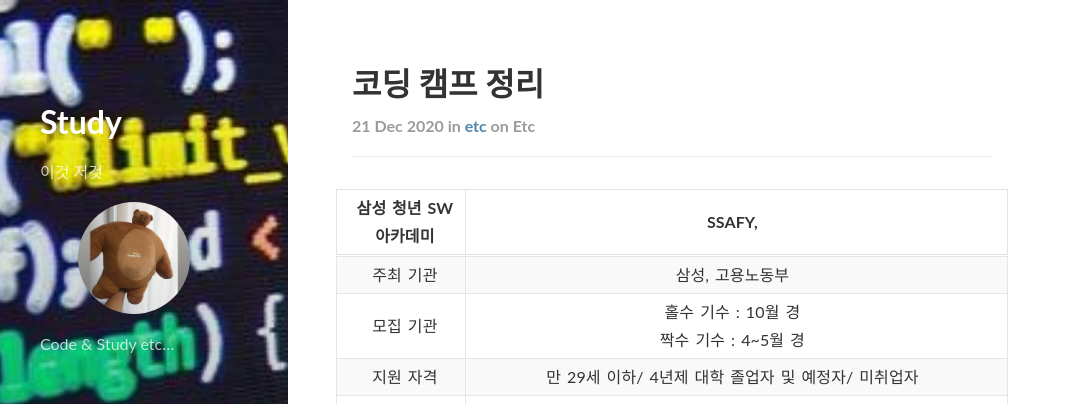
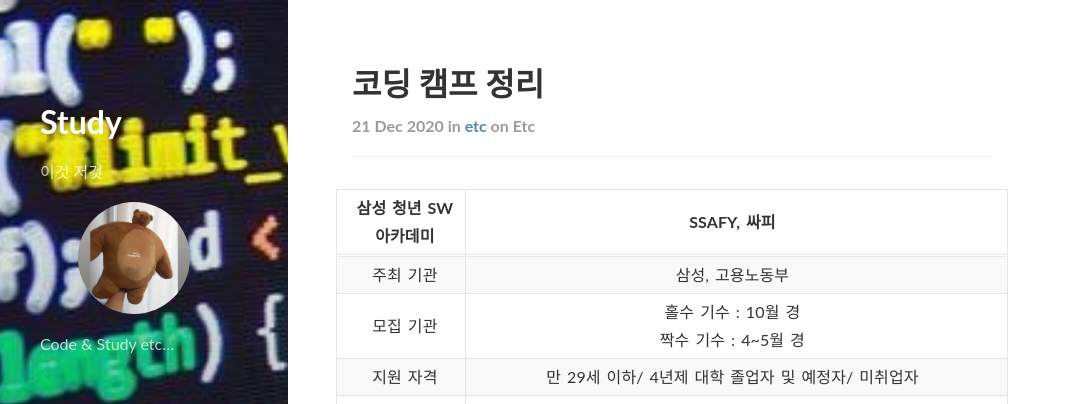
Before and after one commit to ekgus2222/ekgus2222.github.io, a Jekyll site: the page built from _posts/etc/2020-12-21-setting-start.md, in a window 1280 px wide and 900 px high. Shown: the top 404 px of the window, without its empty margins (0-1071 px from the left). Built offline with Jekyll 4.4.1, drawn with Linux system fonts in a browser that asks for light colours; nearby versions of some CDN libraries; comment, search, counter and statistics services are not loaded.

Commit message:
Update 2020-12-21-setting-start.md

```diff
--- a/_posts/etc/2020-12-21-setting-start.md
+++ b/_posts/etc/2020-12-21-setting-start.md
@@ -9,7 +9,7 @@ comments: true
 
 
 
-| 삼성 청년 SW 아카데미 | SSAFY,  |
+| 삼성 청년 SW 아카데미 | SSAFY, 싸피 |
 |:--------:|:--------:|
 | 주최 기관 | 삼성, 고용노동부 |
 | 모집 기관 | 홀수 기수 : 10월 경<br>짝수 기수 : 4~5월 경|
```
